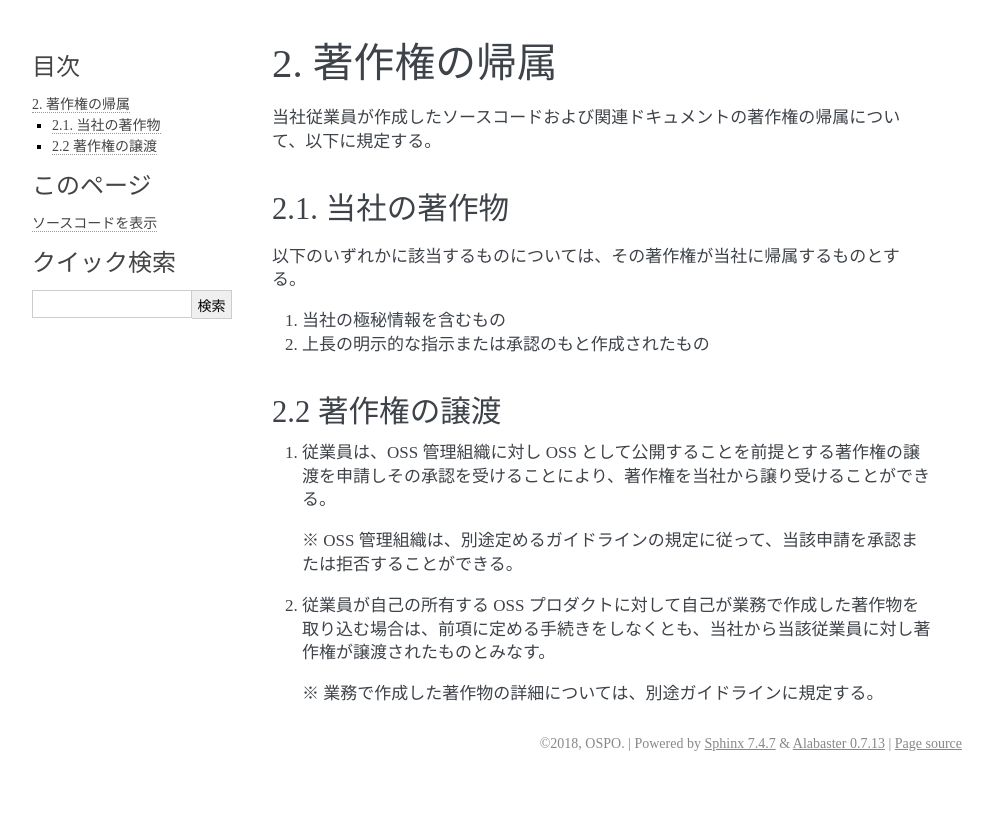
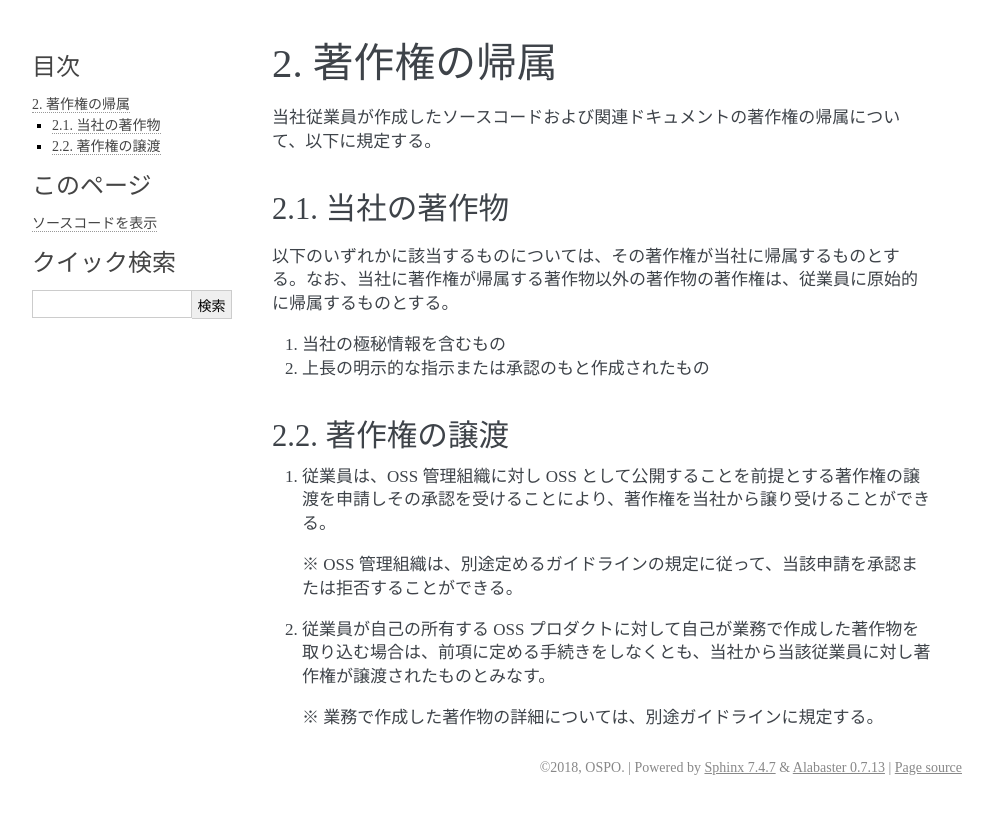
Before and after one commit to cybozu/oss-policy, a Sphinx documentation site: the page built from docs/copyright_attribution.rst, in a window 1280 px wide. Shown: the top 814 px of the page, without its empty margins (148-1141 px from the left). Built offline with Sphinx 7.4.7, drawn with Linux system fonts in a browser that asks for light colours.

Commit message:
Update copyright_attribution.rst

```diff
--- a/docs/copyright_attribution.rst
+++ b/docs/copyright_attribution.rst
@@ -7,12 +7,12 @@
 2.1. 当社の著作物
 =================
 
-以下のいずれかに該当するものについては、その著作権が当社に帰属するものとする。
+以下のいずれかに該当するものについては、その著作権が当社に帰属するものとする。なお、当社に著作権が帰属する著作物以外の著作物の著作権は、従業員に原始的に帰属するものとする。
 
 1. 当社の極秘情報を含むもの
 2. 上長の明示的な指示または承認のもと作成されたもの
 
-2.2 著作権の譲渡
+2.2. 著作権の譲渡
 ================
 
 1. 従業員は、OSS 管理組織に対し OSS として公開することを前提とする著作権の譲渡を申請しその承認を受けることにより、著作権を当社から譲り受けることができる。
```
